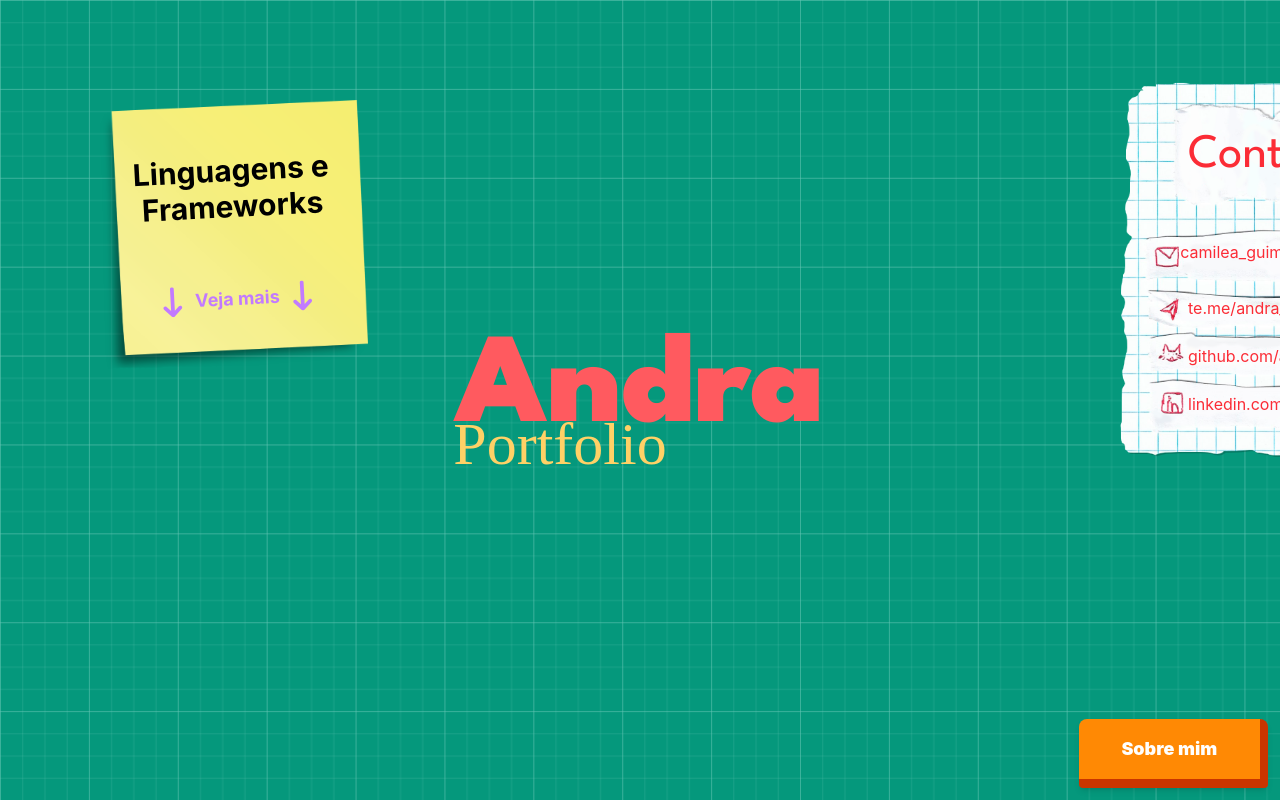
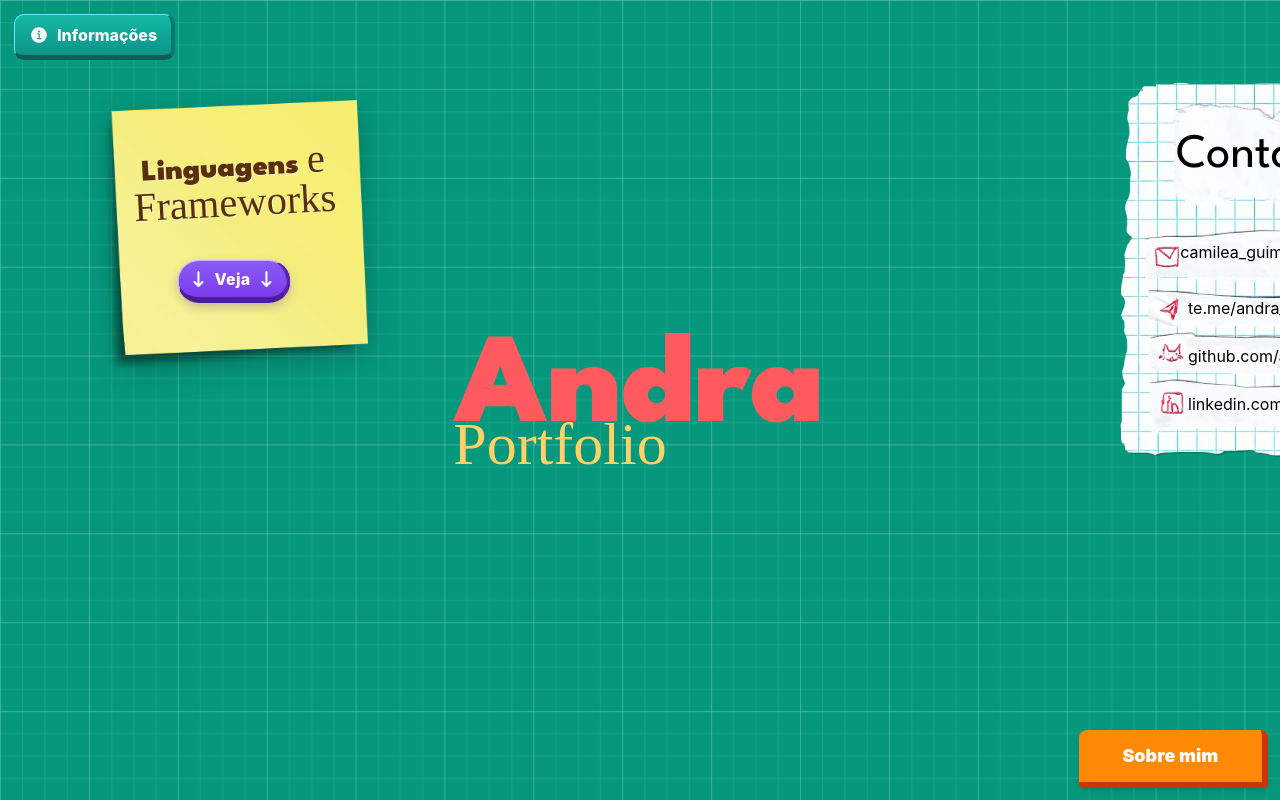
Before and after one commit to Andra-sun/cutttingmat, a React (Vite) app: page / in a window 1280 px wide. Built offline with nearby package versions, Linux system fonts and the light colour scheme; a web font is replaced by a local one.

Commit message:
ajuste de aparencia dos itens e info

```diff
--- a/src/App.tsx
+++ b/src/App.tsx
@@ -1,6 +1,7 @@
 import './app.css'
 import { About } from './features/about/About';
 import { Board } from './features/board/Board';
+import { Info } from './features/info/Info';
 
 function App() {
   return (
@@ -11,6 +12,7 @@ function App() {
       </div>
       <Board />
       <About />
+      <Info />
     </main>
   )
 }
--- a/src/features/about/About.tsx
+++ b/src/features/about/About.tsx
@@ -1,4 +1,5 @@
-import { useState } from "react";
+import { motion } from "framer-motion";
+import { useEffect, useState } from "react";
 import "./about.css";
 import clip from "../../assets/clipboard.png";
 import clipTop from "../../assets/clipboardT.png";
@@ -12,7 +13,7 @@ function Button({ onClick }: ButtonProps) {
     return (
         <button
             onClick={onClick}
-            className="absolute bottom-0 right-0 m-3 sm:left-5/6 left-2/4 z-50 bg-orange-400 p-4 rounded-lg border-b-9 border-r-8 rounded-b-sm border-orange-700 text-white font-black text-lg hover:border-b-5 hover:border-r-4 hover:bg-orange-500 hover:translate-y-2 active:translate-y-3 transition-all duration-150 shadow-md"
+            className="absolute bottom-0 right-0 m-3 sm:left-5/6 left-2/4 z-50 about-tab bg-orange-400 px-5 py-3 rounded-t-lg rounded-b-sm border-b-6 border-r-6 border-orange-700 text-white font-black text-base sm:text-lg hover:border-b-3 hover:border-r-3 hover:bg-orange-500 hover:translate-y-1 active:translate-y-2 transition-all duration-150 shadow-md"
         >
             Sobre mim
         </button>
@@ -21,22 +22,51 @@ function Button({ onClick }: ButtonProps) {
 
 export function About() {
     const [mostrar, setMostrar] = useState<boolean>(false);
+    const [isDragging, setIsDragging] = useState(false);
+
+    useEffect(() => {
+        const handleEscape = (event: KeyboardEvent) => {
+            if (event.key === "Escape") {
+                setMostrar(false);
+            }
+        };
+
+        if (mostrar) {
+            window.addEventListener("keydown", handleEscape);
+        }
+
+        return () => window.removeEventListener("keydown", handleEscape);
+    }, [mostrar]);
 
     return (
         <section className="z-10 overflow-hidden">
             <Button onClick={() => setMostrar(!mostrar)} />
 
             {mostrar && (
-                <div className="fixed inset-0 flex items-center justify-center z-40 pointer-events-none">
-                    <div className="relative w-[min(400px,99vw)] h-[min(696px,85vh)] sm:w-125 sm:h-180 pointer-events-auto">
+                <div className="fixed inset-0 flex items-center justify-center z-40">
+                    <button
+                        aria-label="Fechar sobre mim"
+                        onClick={() => setMostrar(false)}
+                        className="absolute inset-0 bg-black/35 backdrop-blur-[2px]"
+                    />
+
+                    <motion.div
+                        drag
+                        dragMomentum={false}
+                        initial={{ rotate: 7, y: -30, opacity: 0 }}
+                        animate={{ rotate: 6, y: 0, opacity: 1 }}
+                        onDragStart={() => setIsDragging(true)}
+                        onDragEnd={() => setIsDragging(false)}
+                        className="relative w-[min(400px,99vw)] h-[min(696px,85vh)] sm:w-125 sm:h-180 z-10 cursor-grab active:cursor-grabbing select-none"
+                    >
                         <img
                             src={clipTop}
                             alt="Clipboard"
                             loading="lazy"
-                            className="absolute inset-0 w-full h-full rotate-6 z-20"
+                            className="absolute inset-0 w-full h-full z-20 pointer-events-none"
                         />
                         <div
-                            className="absolute z-10 bg-amber-500 overflow-auto rotate-6 shadow p-4 text-left"
+                            className="absolute z-10 about-note overflow-auto shadow p-4 text-left"
                             style={{
                                 top: "calc(26 / 174 * 100%)",
                                 left: "calc(15 / 140 * 100%)",
@@ -45,37 +75,40 @@ export function About() {
                                 paddingTop: "calc(10 / 174 * 100%)",
                             }}
                         >
-                            <div className="flex items-center gap-3 mb-3">
+                            <div className="about-grid absolute inset-0 opacity-40 pointer-events-none" />
+
+                            <div className="flex items-center gap-3 mb-4 relative z-10">
                                 <img
                                     src={me}
                                     alt="me"
                                     loading="lazy"
-                                    className="w-2/4 shadow-lg rounded-ee-full shrink-0"
+                                    draggable={false}
+                                    className="w-2/4 shadow-lg rounded-sm shrink-0 about-photo"
                                 />
-                                <h1 className="text-2xl sm:text-4xl font-bold">
+                                <h1 className="about-title text-2xl sm:text-4xl font-bold">
                                     Olá, tudo bem?
                                 </h1>
                             </div>
 
-                            <p className="text-sm sm:text-base">
+                            <p className="about-p text-sm sm:text-base relative z-10">
                                 Me chamo <i>Camile</i> porém na internet sou
                                 conhecida como <b>ANDRA</b>.
                             </p>
-                            <p className="text-sm sm:text-base">
+                            <p className="about-p text-sm sm:text-base relative z-10">
                                 Estudo programação des do ensino médio e agora
                                 estou me graduando em Análise e Desenvolvimento
                                 de sistemas.
                             </p>
-                            <p className="text-sm sm:text-base">
+                            <p className="about-p text-sm sm:text-base relative z-10">
                                 Des do inicio o que eu mais gosto de fazer é o{" "}
                                 <b>FRONTEND</b>.
                             </p>
-                            <p className="text-sm sm:text-base">
+                            <p className="about-p text-sm sm:text-base relative z-10">
                                 Adoro me desafiar e fazer/ aprender coisas
                                 novas.
                             </p>
-                            <hr className="mt-10 mb-5 border-dashed" />
-                            <span >
+                            <hr className="mt-10 mb-5 border-dashed relative z-10" />
+                            <span className="about-footnote relative z-10">
                                 Dê uma explorada pelo meu protifolio para saber
                                 mais.
                             </span>
@@ -84,9 +117,20 @@ export function About() {
                             src={clip}
                             alt="Clipboard"
                             loading="lazy"
-                            className="absolute inset-0 w-full h-full rotate-6 z-0"
+                            className="absolute inset-0 w-full h-full z-0 pointer-events-none"
                         />
-                    </div>
+                        <button
+                            onClick={() => setMostrar(false)}
+                            className="absolute -top-2 -right-2 z-30 bg-zinc-900 text-zinc-100 w-8 h-8 rounded-full border border-zinc-500 hover:bg-zinc-700 transition"
+                            aria-label="Fechar card sobre mim"
+                        >
+                            X
+                        </button>
+
+                        <div className="absolute bottom-2 right-4 z-30 text-[10px] text-zinc-700 font-semibold">
+                            {isDragging ? "arrastando..." : "arraste para mover"}
+                        </div>
+                    </motion.div>
                 </div>
             )}
         </section>
--- a/src/features/about/about.css
+++ b/src/features/about/about.css
@@ -1,9 +1,9 @@
-p{
+p {
     margin-bottom: 10px;
     font-size: 18px;
     font-weight: 500;
     font-family: var(--spartan);
 }
-h1{
+h1 {
     font-family: var(--spartan);
 }
--- a/src/features/board/contact/Contact.tsx
+++ b/src/features/board/contact/Contact.tsx
@@ -3,17 +3,43 @@ import "./contatos.css";
 
 export function Contact() {
     return (
-        <div >
-            {/* <img src={titulo} alt="contato" /> */}
-            <div className="text-red-500">
-                <h1 className="absolute mt-13 ml-22 text-5xl">Contatos</h1>
-                <div className="grid text-left gap-6 absolute mt-40 ml-22 ">
-                    <a href="mailto:camilea_guimaraes@outlook.com" className="-ml-[7.7px]">camilea_guimaraes@outlook.com</a>
-                    <a href="mailto:camilea_guimaraes@outlook.com" className="mt-2">te.me/andra_sun#</a>
-                    <a href="https://github.com/andra-sun" target="_blank" rel="noopener noreferrer">github.com/andra-sun</a>
-                    <a href="https://linkedin.com/in/andra-sun" target="_blank" rel="noopener noreferrer" >linkedin.com/in/andra-sun</a>
+        <div>
+            <div className="contact-color">
+                <h1 className="absolute mt-13 ml-19 text-5xl">Contatos</h1>
+                <div className="grid text-left gap-6 absolute mt-40 ml-22">
+                    <a
+                        href="mailto:camilea_guimaraes@outlook.com"
+                        className="-ml-[7.7px]"
+                    >
+                        camilea_guimaraes@outlook.com
+                    </a>
+                    <a
+                        href="mailto:camilea_guimaraes@outlook.com"
+                        className="mt-2"
+                    >
+                        te.me/andra_sun#
+                    </a>
+                    <a
+                        href="https://github.com/andra-sun"
+                        target="_blank"
+                        rel="noopener noreferrer"
+                    >
+                        github.com/andra-sun
+                    </a>
+                    <a
+                        href="https://linkedin.com/in/andra-sun"
+                        target="_blank"
+                        rel="noopener noreferrer"
+                    >
+                        linkedin.com/in/andra-sun
+                    </a>
                 </div>
-                <img src={paper} alt="contatos list" draggable="false"  className="w-90 "/>
+                <img
+                    src={paper}
+                    alt="contatos list"
+                    draggable="false"
+                    className="w-90"
+                />
             </div>
         </div>
     );
--- a/src/features/board/contact/contatos.css
+++ b/src/features/board/contact/contatos.css
@@ -1,7 +1,7 @@
-a{
+a {
     text-decoration: none;
 }
 a:hover {
     text-decoration: underline;
-    color: rgb(181, 2, 2)
+    color: rgb(181, 2, 2);
 }
--- a/src/features/board/techs/Tech.tsx
+++ b/src/features/board/techs/Tech.tsx
@@ -1,6 +1,7 @@
 import { FaArrowDownLong } from "react-icons/fa6";
 import note from "../../../assets/notea.png";
 import { useBoardStore } from "../boardStore";
+import "./tech.css"
 
 const techCards = {
     linguagem: [
@@ -109,15 +110,26 @@ export function Tech() {
     };
 
     return (
-        <section className="transition-all duration-500 ease-out hover:-translate-y-2 hover:rotate-1 cursor-pointer">
-            <h3 className="absolute mt-13 text-3xl font-bold -rotate-3">
-                Linguagens e Frameworks{" "}
-                <div onClick={handleClick} className="flex flex-row mt-15 w-full items-center gap-2 justify-center text-purple-400">
-                    <FaArrowDownLong className=" group-hover:animate-bounce" />
-                    <span className="text-lg font-regular">{isOpen ? "Fechar" : "Veja mais"}</span>
-                    <FaArrowDownLong className="group-hover:animate-bounce" />
-                </div>
+        <section className="tech-note relative transition-all duration-500 ease-out hover:-translate-y-2 hover:rotate-1">
+            <h3 className="absolute mt-11 px-6 text-3xl -rotate-3 tech-title">
+                <span className="tech-title-main">Linguagens</span>{" "}
+                <span className="tech-title-script">e Frameworks</span>
             </h3>
+
+            <button
+                type="button"
+                onClick={handleClick}
+                className="absolute mt-40 left-1/2 -translate-x-1/2 flex flex-row items-center gap-2 justify-center tech-more px-3 py-1.5 rounded-full"
+            >
+                <FaArrowDownLong
+                    className={`transition-transform duration-300 ${isOpen ? "rotate-180" : ""}`}
+                />
+                <span className="text-base">{isOpen ? "Fechar" : "Veja"}</span>
+                <FaArrowDownLong
+                    className={`transition-transform duration-300 ${isOpen ? "rotate-180" : ""}`}
+                />
+            </button>
+
             <img
                 src={note}
                 alt="imagem de uma nota adesiva"
--- /dev/null
+++ b/src/features/board/techs/tech.css
@@ -0,0 +1,45 @@
+.tech-note {
+    filter: drop-shadow(0 9px 14px rgba(0, 0, 0, 0.24));
+}
+
+.tech-title {
+    color: #5b2e0f;
+    text-shadow: 1px 1px 0 rgba(255, 255, 255, 0.5);
+    line-height: 0.95;
+}
+
+.tech-title-main {
+    font-family: var(--spartan);
+    font-weight: 900;
+}
+
+.tech-title-script {
+    font-family: var(--allura);
+    font-weight: 500;
+    font-size: 1.35em;
+}
+
+.tech-more {
+    color: #ffffff;
+    background: linear-gradient(180deg, #8b5cf6 0%, #7c3aed 100%);
+    border-top: 1px solid #c4b5fd;
+    border-left: 1px solid #c4b5fd;
+    border-right: 4px solid #5b21b6;
+    border-bottom: 6px solid #4c1d95;
+    box-shadow: 0 4px 10px rgba(76, 29, 149, 0.25);
+    font-weight: 800;
+    letter-spacing: 0.02em;
+    transition: transform 120ms ease, filter 120ms ease, background-color 120ms ease;
+}
+
+.tech-more:hover {
+    filter: brightness(1.05);
+    transform: translateY(1px);
+}
+
+.tech-more:active {
+    transform: translateY(3px);
+    border-right-width: 2px;
+    border-bottom-width: 3px;
+    box-shadow: 0 2px 6px rgba(76, 29, 149, 0.2);
+}
--- /dev/null
+++ b/src/features/info/Info.tsx
@@ -0,0 +1,66 @@
+import { useEffect, useState } from "react";
+import { IoInformationCircle } from "react-icons/io5";
+import "./info.css";
+
+export function Info() {
+    const [isOpen, setIsOpen] = useState(false);
+
+    useEffect(() => {
+        const onEscape = (event: KeyboardEvent) => {
+            if (event.key === "Escape") {
+                setIsOpen(false);
+            }
+        };
+
+        if (isOpen) {
+            window.addEventListener("keydown", onEscape);
+        }
+
+        return () => window.removeEventListener("keydown", onEscape);
+    }, [isOpen]);
+
+    return (
+        <section className="info-root">
+            <button
+                type="button"
+                className="info-button"
+                onClick={() => setIsOpen(true)}
+            >
+                <IoInformationCircle size={20} />
+                <span>Informações</span>
+            </button>
+
+            {isOpen && (
+                <div className="info-overlay">
+                    <button
+                        aria-label="Fechar informacoes"
+                        className="info-backdrop"
+                        onClick={() => setIsOpen(false)}
+                    />
+
+                    <section className="info-card">
+                        <div className="info-card-header">
+                            <h1>Sobre o Site</h1>
+                            <button
+                                type="button"
+                                className="info-close"
+                                onClick={() => setIsOpen(false)}
+                                aria-label="Fechar card de informacoes"
+                            >
+                                x
+                            </button>
+                        </div>
+
+                        <div className="info-list">
+                            <p>Os itens podem ser arrastados por toda a tela.</p>
+                            <p>O Sobre Mim pode ser fechado com a tecla Esc.</p>
+                            <p>Esta tela tambem pode ser fechada com Esc.</p>
+                            <p>Ao recarregar a pagina, os itens sao resetados.</p>
+                            <p>Algumas imagens podem demorar para carregar.</p>
+                        </div>
+                    </section>
+                </div>
+            )}
+        </section>
+    );
+}
--- /dev/null
+++ b/src/features/info/info.css
@@ -0,0 +1,93 @@
+.info-root {
+    position: absolute;
+    top: 14px;
+    left: 14px;
+    z-index: 60;
+}
+
+.info-button {
+    display: inline-flex;
+    align-items: center;
+    gap: 8px;
+    padding: 8px 14px;
+    border-radius: 10px;
+    border-right: 4px solid #0f766e;
+    border-bottom: 5px solid #115e59;
+    border-top: 1px solid #67e8f9;
+    border-left: 1px solid #67e8f9;
+    background: linear-gradient(180deg, #14b8a6 0%, #0d9488 100%);
+    color: #f8fafc;
+    font-weight: 800;
+    cursor: pointer;
+    transition: transform 120ms ease, filter 120ms ease;
+}
+
+.info-button:hover {
+    filter: brightness(1.05);
+    transform: translateY(1px);
+}
+
+.info-button:active {
+    transform: translateY(3px);
+    border-right-width: 2px;
+    border-bottom-width: 3px;
+}
+
+.info-overlay {
+    position: fixed;
+    inset: 0;
+    display: flex;
+    align-items: center;
+    justify-content: center;
+}
+
+.info-backdrop {
+    position: absolute;
+    inset: 0;
+    border: 0;
+    background: rgba(0, 0, 0, 0.52);
+    backdrop-filter: blur(4px);
+}
+
+.info-card {
+    position: relative;
+    z-index: 2;
+    width: min(540px, 92vw);
+    border-radius: 14px;
+    border: 1px solid rgba(148, 163, 184, 0.5);
+    background: rgba(17, 24, 39, 0.92);
+    box-shadow: 0 18px 38px rgba(0, 0, 0, 0.45);
+    color: #e2e8f0;
+    padding: 20px 22px;
+    text-align: left;
+}
+
+.info-card-header {
+    display: flex;
+    align-items: center;
+    justify-content: space-between;
+    margin-bottom: 14px;
+}
+
+.info-card-header h1 {
+    margin: 0;
+    font-size: 1.55rem;
+    color: #f8fafc;
+}
+
+.info-close {
+    border: 0;
+    width: 30px;
+    height: 30px;
+    border-radius: 999px;
+    font-weight: 900;
+    cursor: pointer;
+    color: #f8fafc;
+    background: rgba(100, 116, 139, 0.45);
+}
+
+.info-list p {
+    margin: 0 0 10px 0;
+    line-height: 1.35;
+    font-size: 0.98rem;
+}
```
Also changed, not shown: src/assets/longpaper.png (added), 1 other file (tests, documents, lock files or other folders).
